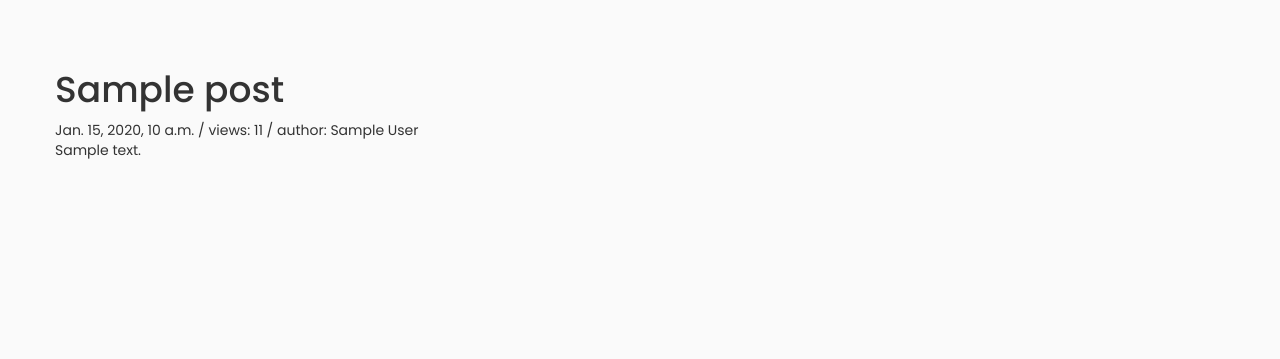
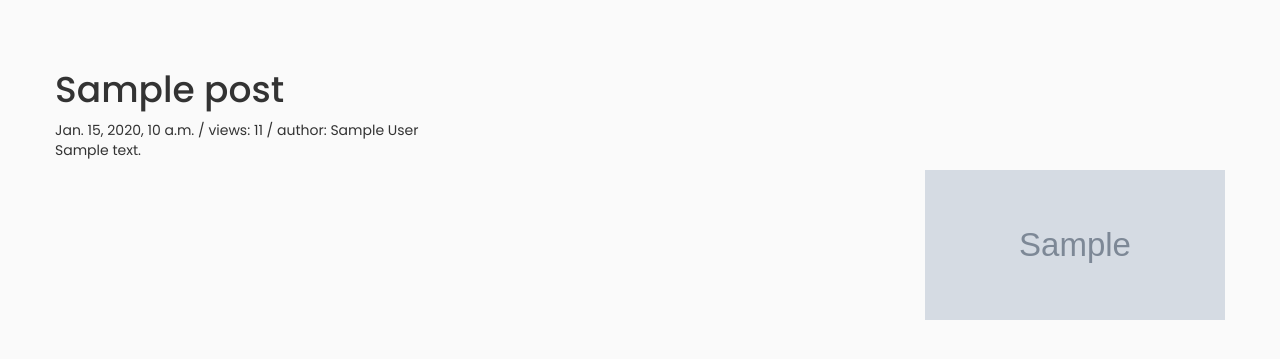
Before and after one commit to SaeedSaedi/Django_API, a Django app: page /blog/posts/1/ in a window 1280 px wide. Shown: the top 359 px of the page. Run offline with Django 5.2, Linux system fonts and the light colour scheme; tables that the repository leaves empty hold one stand-in row (values such as "Sample post"); grey boxes marked "Sample" are stand-in pictures; some libraries are stand-ins or nearby versions.

Commit message:
add post image for single post template

```diff
--- a/templates/blog/single.html
+++ b/templates/blog/single.html
@@ -15,6 +15,6 @@
 
 
     <p>{{ post.content }}</p>
-
+    <img class="post-image" src="{{ post.image.url }}" alt="">
 
 {% endblock %}
```
